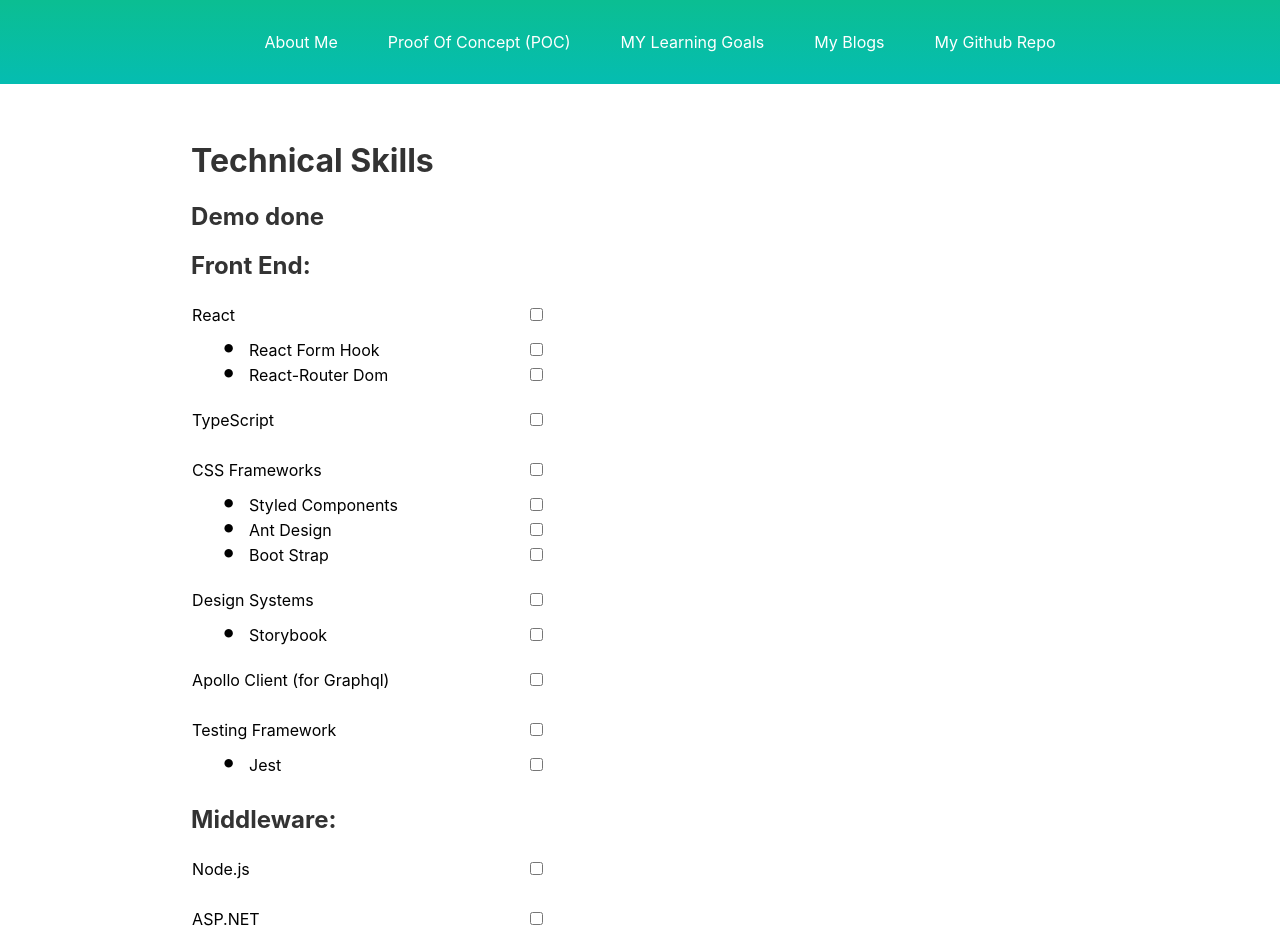
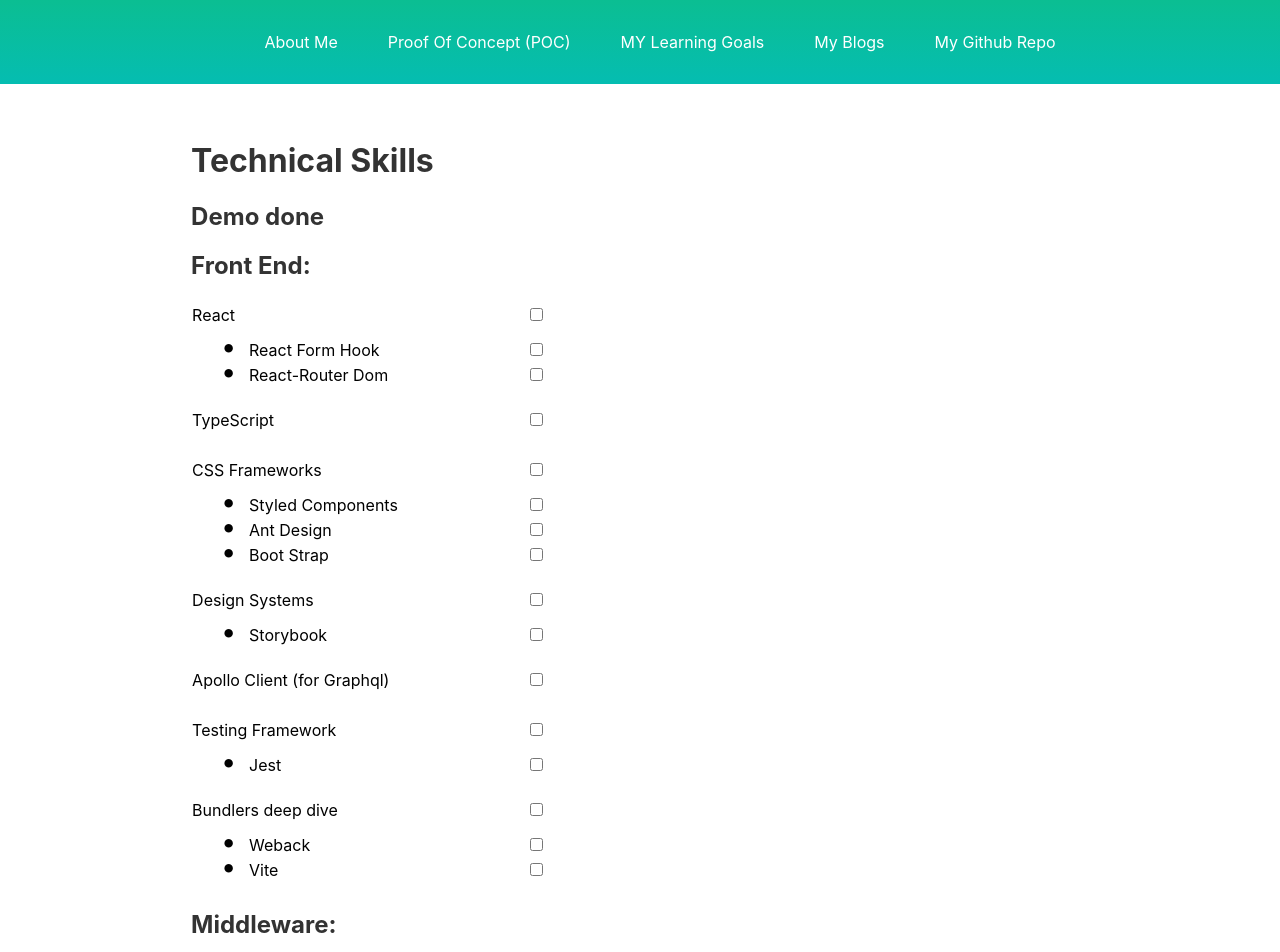
Before and after one commit to Prism-it-services/react-demo, a React (Create React App) app: page /technical-skills in a window 1280 px wide. Shown: the top 952 px of the page. Built offline with nearby package versions, Linux system fonts and the light colour scheme.

Commit message:
changes to Learning goals page

```diff
--- a/src/App.tsx
+++ b/src/App.tsx
@@ -34,13 +34,7 @@
         <Route path='my-github-repo' element = {<MyGithubRepo />}></Route>
         <Route path='technical-skills' element = {<TechnicalSkills />}></Route>
         <Route path='my-blogs' element={<MyBlogs/>}></Route>
-        <Route path= 'my-learning-goals' element = {<RadioButton
-                            id="example-radio-button"
-                            label="Example Radio Button"
-                            value="example"
-                            checked={true}
-                            onChange={() => {}}
-                        />}></Route>
+        <Route path= 'my-learning-goals' element = {<MyLearningGoals/>}></Route>
         <Route path='rwd-responsive-web-design' element={<RWD/>}></Route>
         <Route path='design-system-storybook' element= {<DesignSystemSB/>}></Route>
       </Routes>
--- a/src/components/AboutMe/AboutMe.tsx
+++ b/src/components/AboutMe/AboutMe.tsx
@@ -17,7 +17,7 @@
       </Paragraph>
      <Paragraph> I paused the pursuit of my passion with technology to join my colleague from Citi to work as a Product manager with equity option in a Glasgow/London based
       fintech 'LUUP Group Ltd'.</Paragraph>
-     <Paragraph> I have co-founded a fintech 'Orbital' with 4 other partners in 2018 and helped to build it into a sucessful business with 100+ employees. I had to leave the business in Dec 2023 due to difference of opinion with other
+     <Paragraph> I have co-founded a fintech 'Orbital' with 4 other partners in 2018 and helped to build it into a successful business with 100+ employees. I had to leave the business in Dec 2023 due to difference of opinion with other
       co-founders.</Paragraph>
       <Paragraph>I'm looking for a job as a Software Developer so that I can pursue my passion with technology.</Paragraph>
 
--- a/src/components/Footer/Footer.tsx
+++ b/src/components/Footer/Footer.tsx
@@ -5,6 +5,6 @@
 
     return (
 
-    <StyledFooter>This is the Footer</StyledFooter>
+    <StyledFooter>This is the Footer to demo Layout</StyledFooter>
     )
 };
--- a/src/components/MyLearingGoals/MyLearingGoals.tsx
+++ b/src/components/MyLearingGoals/MyLearingGoals.tsx
@@ -1,12 +1,82 @@
 import React from 'react';
-import { Container, LearningList, LearningItem} from './styles';
+import {
+  Header,
+  Container,
+  SectionTitle,
+  SkillsGrid,
+  SkillItem,
+  MainSkill,
+  SubSkillsContainer,
+  SubSkillItem,
+  SkillText,
+  SubSkillText,
+  Checkbox,
+  SectionContainer
+} from './styles';
 
-export const MyLearningGoals = () =>
+type TechnicalSkills = {
+  [key: string]: SubSkills[];
+};
 
-{
-    return (
-<Container>
-        <h1>My Learning Goals Page</h1>
-        </Container>
-    )
+type SubSkills = {
+  skill: string;
+  subSkills?: string[];
 };
+
+const technicalSkills: TechnicalSkills = {
+  'Front End': [
+    { skill: 'React', subSkills: ['State Management libraries like Redux', 'Rendering concepts like Diffs & reconciliation', 'useRef, useContext, useMemo hooks', ] },
+    {skill: 'Deep dive into CSS'},
+    { skill: 'Javascript Internals', subSkills: ['Scope & Closure', 'Async. Await & Promise'] },
+    { skill: 'Javascript Data Structures & Algorithms', subSkills: ['Recursion', 'Search (Linear, Binary)', 'Sort (Bubble, Insertion)', 'Hash Table', 'Stacks & Queues', 'Graphs', 'Trees', 'Heaps'] },
+    { skill: 'Bundlers deep dive', subSkills:['Webpack', 'Vite'] },
+  ],
+  'Large Scale Projects': [
+    { skill: 'E-Commerce Market place Platform', subSkills: ['https://newshoppee.co.uk/'] },
+
+  ],
+  'Generative AI': [
+    { skill: 'Foundation models via Amazon BedRock', subSkills: ['Meta -Llama', 'Amazon Titan'] },
+    { skill: 'Open AI integration'  },
+    { skill: 'Gemini integration'  },
+    { skill: 'Fine-tune custom LLM using a Foundation Model' },
+    { skill: 'Deep dive into Prompt Engineering' },
+  ],
+  'Infrastructure': [
+    { skill: 'Infra', subSkills: [  'Terraform', 'Dockers', 'Kubernetes'  ] },
+    { skill: 'CI/CD', subSkills: ['Jenkins', 'Ansible', 'Integrate testing to code pipeline'] },
+
+  ]
+};
+
+export const MyLearningGoals = () => {
+  return (
+    <Container>
+      <Header>Technical Skills</Header>
+      {Object.keys(technicalSkills).map(section => (
+        <SectionContainer key={section}>
+          <SectionTitle>{section}:</SectionTitle>
+          <SkillsGrid>
+            {technicalSkills[section].map(({ skill, subSkills }) => (
+              <SkillItem key={skill}>
+                <MainSkill>
+                  <SkillText>{skill}</SkillText>
+
+                </MainSkill>
+                {subSkills && (
+                  <SubSkillsContainer>
+                    {subSkills.map(subSkill => (
+                      <SubSkillItem key={subSkill}>
+                        <SubSkillText>{subSkill}</SubSkillText>
+                      </SubSkillItem>
+                    ))}
+                  </SubSkillsContainer>
+                )}
+              </SkillItem>
+            ))}
+          </SkillsGrid>
+        </SectionContainer>
+      ))}
+    </Container>
+  );
+};
--- a/src/components/MyLearingGoals/styles.tsx
+++ b/src/components/MyLearingGoals/styles.tsx
@@ -1,15 +1,144 @@
+// import React from 'react';
+// import styled from 'styled-components';
+
+// export const Container = styled.div`
+//   padding: 20px;
+// `;
+
+// export const Header = styled.h1`
+//   font-size: 2rem;
+//   color: #333;
+// `;
+
+// export const SectionTitle = styled.h2`
+//   font-size: 1.5rem;
+//   color: #333;
+//   margin-top: 20px;
+// `;
+
+// export const SkillsList = styled.ul`
+//   list-style: none;
+//   padding: 0;
+// `;
+
+// export const SkillItem = styled.li`
+//   margin: 10px 0;
+//   display: flex;
+//   justify-content: flex-start;
+//   align-items: center;
+// `;
+
+// export const CheckboxLabel = styled.label`
+//   display: flex;
+//   align-items: center;
+//   font-size: 1rem;
+//   color: #333;
+//   width: 100%;
+//   justify-content: space-between;
+// `;
+
+// export const Checkbox = styled.input`
+//   margin-left: 5px;
+// `;
+
+// export const SkillText = styled.span`
+// margin-right: 10px;
+// text-align: right;
+// `;
+
+
+// export const SubSkillsList = styled.ul`
+//   list-style: none;
+//   padding: 0;
+//   padding-left: 20px;  /* indent sub-skills */
+// `;
+
+// export const SubSkillItem = styled.li`
+//   margin: 5px 0;
+//   display: flex;
+//   justify-content: flex-start;
+//   align-items: center;
+// `;
+
+// export const SubSkillText = styled.span`
+//   margin-right: 10px;
+// `;
+
 import styled from 'styled-components';
 
 export const Container = styled.div`
-padding: 30px;
+  padding: 20px;
 `;
 
-export const LearningList = styled.ul`
-
-
-
+export const Header = styled.h1`
+  font-size: 2rem;
+  color: #333;
 `;
 
-export const LearningItem = styled.li`
+export const SectionTitle = styled.h2`
+  font-size: 1.5rem;
+  color: #333;
+  margin-top: 20px;
+`;
 
+export const SkillsGrid = styled.div`
+  display: flex;
+  flex-direction: column; /* List skills vertically */
+  gap: 20px;
+  margin-top: 10px;
 `;
+
+export const SkillItem = styled.div`
+  display: flex;
+  flex-direction: column; /* List main skill and sub-skills vertically */
+  gap: 10px;
+`;
+
+export const MainSkill = styled.div`
+  display: flex;
+  justify-content: space-between;
+  align-items: center;
+  white-space: nowrap; /* Prevent text wrapping */
+  padding: 5px 0;
+  /* font-weight: bold;
+  font-style: italic; */
+`;
+
+export const SubSkillsContainer = styled.div`
+  display: flex;
+  flex-direction: column; /* List sub-skills vertically */
+  gap: 5px;
+  padding-left: 20px; /* Indent sub-skills */
+`;
+
+export const SubSkillItem = styled.div`
+  display: flex;
+  justify-content: space-between;
+  align-items: center;
+  white-space: nowrap; /* Prevent text wrapping */
+`;
+
+export const SkillText = styled.span`
+  margin-left: 1px;
+  text-align: left;
+`;
+
+export const SubSkillText = styled.span`
+  flex: 1;
+  margin-left: 10px;
+  &:before {
+    content: "• ";
+    font-size: 1.7rem;
+    margin-right: 5px;
+    line-height: 0;
+
+  }
+`;
+
+export const Checkbox = styled.input`
+  margin-left: 5px;
+`;
+
+export const SectionContainer = styled.div`
+  margin-bottom: 30px;
+`;
--- a/src/components/TechnicalSkills/TechnicalSkills.tsx
+++ b/src/components/TechnicalSkills/TechnicalSkills.tsx
@@ -103,6 +103,7 @@
     { skill: 'Design Systems', subSkills:['Storybook'] },
     { skill: 'Apollo Client (for Graphql)' },
     { skill: 'Testing Framework', subSkills:['Jest'] },
+    { skill: 'Bundlers deep dive', subSkills:['Weback', 'Vite'] },
   ],
   'Middleware': [
     { skill: 'Node.js' },
@@ -114,7 +115,7 @@
     { skill: 'Graph QL Implementation', subSkills: ['using App Sync']  },
   ],
   'Infrastructure': [
-    { skill: 'AWS services:', subSkills: [ 'Lambda', 'CDK v2.0', 'API Gateway', 'AWS Appsync', 'S3', 'EC2', 'IAM'  ] },
+    { skill: 'AWS services:', subSkills: [ 'Lambda', 'CDK v2.0', 'Cloud Formation', 'API Gateway', 'AWS Appsync', 'S3', 'EC2', 'IAM', 'Amazon Bedrock',   ] },
     { skill: 'CI/CD', subSkills: ['Code Pipeline', 'Code Build'] },
     { skill: 'Version Control', subSkills: ['Git Hub', 'Atlassian BitBukcet'] },
     { skill: 'DNS & SSL', subSkills: ['Route 53', 'Cloud Front', 'AWS Certificate Manager (ACM)' ] },
```
